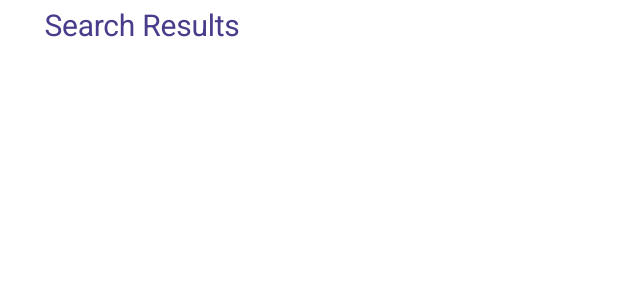
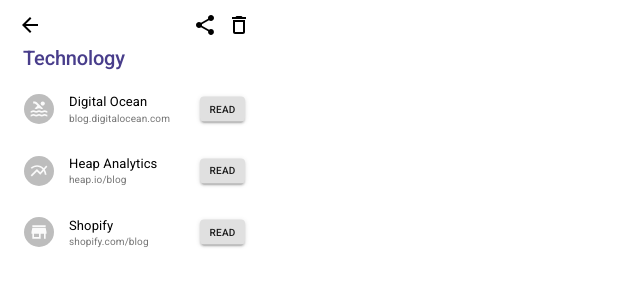
Before and after one commit to briantam23/sebra-chrome-extension, a React (Create React App) app in the folder client/: page /#/account/1/search-results in a window 1280 px wide. Shown: the top 300 px of the page, without its empty margins (0-640 px from the left). Built offline with nearby package versions, Linux system fonts and the light colour scheme.

Commit message:
Added Results screen

```diff
--- a/client/src/components/Nav.js
+++ b/client/src/components/Nav.js
@@ -14,7 +14,8 @@
     /* width: '243px' */
   },
   navContainer: {
-    width: '233px'
+    width: '233px',
+    height: '42px'
   },
   paymentButton: {
     marginLeft:'20px'
--- a/client/src/components/app/App.js
+++ b/client/src/components/app/App.js
@@ -5,8 +5,8 @@
 import Banner from '../Banner';
 import Auth from '../auth/Auth';
 import Payment from '../navScreens/payment/Payment';
-import FindSites from '../navScreens/FindSites';
-import SiteResults from '../navScreens/SiteResults';
+import FindSites from '../navScreens/findSites/FindSites';
+import SiteResults from '../navScreens/siteResults/SiteResults';
 import Settings from '../navScreens/Settings';
 import Nav from '../Nav';
 
--- a/client/src/components/navScreens/FindSites.js
+++ /dev/null
@@ -1,33 +0,0 @@
-import React from 'react';
-import { makeStyles } from '@material-ui/core/styles';
-import Typography from '@material-ui/core/Typography';
-
-
-const useStyles = makeStyles(theme => ({
-    mainContainer: {
-        display: 'flex',
-        flexDirection: 'column',
-        height: '300px',
-        width: '253px'
-    },
-    header: {
-        fontSize: '30px',
-        fontWeight: 400,
-        margin: '0px 0px 0px 15px',
-        color: 'darkslateblue',
-        alignSelf: 'center'
-    }
-}));
-
-
-const FindSites = () => {
-    const classes = useStyles();
-    return(
-        <div className={classes.mainContainer}>
-            <Typography variant="h2" className={classes.header}>Find Participating Sites</Typography>
-        </div>
-    )
-}
-
-
-export default FindSites;
--- /dev/null
+++ b/client/src/components/navScreens/findSites/CategoryItem.js
@@ -0,0 +1,47 @@
+import React from 'react';
+import { makeStyles } from '@material-ui/core/styles';
+import ListItem from '@material-ui/core/ListItem';
+import ListItemText from '@material-ui/core/ListItemText';
+import ListItemAvatar from '@material-ui/core/ListItemAvatar';
+import Avatar from '@material-ui/core/Avatar';
+import ImageIcon from '@material-ui/icons/Image';
+import WorkIcon from '@material-ui/icons/Work';
+import BeachAccessIcon from '@material-ui/icons/BeachAccess';
+
+
+const useStyles = makeStyles(theme => ({
+    listItemAvatar: {
+        minWidth: '45px'
+    },
+    avatar: {
+        fontSize: '20px',
+        width: '30px',
+        height: '30px'
+    },
+    listItemText:{
+        fontSize:'0.7em'
+    }
+}));
+
+const CategoryItem = ({ name }) => {
+    const classes = useStyles();
+
+    let iconComponent = null;
+    if(name === 'Photos') iconComponent = <ImageIcon fontSize='inherit'/>;
+    else if(name === 'Work') iconComponent = <WorkIcon fontSize='inherit'/>;
+    else if(name === 'Vacation') iconComponent = <BeachAccessIcon fontSize='inherit'/>;
+
+    return(
+        <ListItem>
+            <ListItemAvatar className={classes.listItemAvatar}>
+                <Avatar className={classes.avatar}>
+                    { iconComponent }
+                </Avatar>
+            </ListItemAvatar>
+            <ListItemText classes={{ primary: classes.listItemText }} primary={name}/>
+        </ListItem>
+    )
+}
+
+
+export default CategoryItem;
--- /dev/null
+++ b/client/src/components/navScreens/findSites/CategoryList.js
@@ -0,0 +1,31 @@
+import React from 'react';
+import CategoryItem from './CategoryItem';
+import { makeStyles } from '@material-ui/core/styles';
+import List from '@material-ui/core/List';
+
+
+const useStyles = makeStyles(theme => ({
+  root: {
+    width: '100%',
+    maxWidth: 360,
+    backgroundColor: theme.palette.background.paper,
+  }
+}));
+
+
+const CategoryList = () => {
+  const classes = useStyles();
+
+  return (
+    <List className={classes.root}>
+    {
+        ['Photos', 'Work', 'Vacation'].map((categoryName, idx) => (
+            <CategoryItem name={ categoryName } key={ idx }/>
+        ))
+    }
+    </List>
+  );
+}
+
+
+export default CategoryList;
--- /dev/null
+++ b/client/src/components/navScreens/findSites/FindSites.js
@@ -0,0 +1,74 @@
+import React from 'react';
+import CategoryList from './CategoryList';
+import { fade, makeStyles } from '@material-ui/core/styles';
+import Typography from '@material-ui/core/Typography';
+import SearchIcon from '@material-ui/icons/Search';
+import InputBase from '@material-ui/core/InputBase';
+
+
+const useStyles = makeStyles(theme => ({
+    mainContainer: {
+        display: 'flex',
+        flexDirection: 'column',
+        height: '300px',
+        width: '253px'
+    },
+    header: {
+        fontSize: '20px',
+        fontWeight: 500,
+        margin: '10px 0px 0px 15px',
+        color: 'darkslateblue',
+    },
+    search: {
+        position: 'relative',
+        borderRadius: theme.shape.borderRadius,
+        backgroundColor: fade(theme.palette.common.black, 0.05),
+        '&:hover': {
+          backgroundColor: fade(theme.palette.common.black, 0.15),
+        },
+        margin: '10px 10px 0px',
+        width: '228px'
+    },
+    searchIcon: {
+        width: '40px',
+        height: '100%',
+        position: 'absolute',
+        pointerEvents: 'none',
+        display: 'flex',
+        alignItems: 'center',
+        justifyContent: 'center',
+    },
+    inputRoot: {
+        color: 'inherit'
+    },
+    inputInput: {
+        padding: '8px 8px 8px 49px',
+        transition: theme.transitions.create('width'),
+        width: '100%'
+    }
+}));
+
+
+const FindSites = () => {
+    const classes = useStyles();
+    return(
+        <div className={classes.mainContainer}>
+            <Typography variant="h2" className={classes.header}>Find Participating Sites</Typography>
+            <div className={classes.search}>
+                <div className={classes.searchIcon}><SearchIcon/></div>
+                <InputBase
+                    placeholder="Search…"
+                    classes={{
+                        root: classes.inputRoot,
+                        input: classes.inputInput
+                    }}
+                    inputProps={{ 'aria-label': 'search' }}
+                />
+            </div>
+            <CategoryList/>
+        </div>
+    )
+}
+
+
+export default FindSites;
--- /dev/null
+++ b/client/src/components/navScreens/siteResults/ResultItem.js
@@ -0,0 +1,77 @@
+import React from 'react';
+import { makeStyles } from '@material-ui/core/styles';
+
+import ListItem from '@material-ui/core/ListItem';
+import ListItemText from '@material-ui/core/ListItemText';
+import ListItemAvatar from '@material-ui/core/ListItemAvatar';
+import Avatar from '@material-ui/core/Avatar';
+import ListItemSecondaryAction from '@material-ui/core/ListItemSecondaryAction';
+import Button from '@material-ui/core/Button';
+
+import PoolIcon from '@material-ui/icons/Pool';
+import MultilineChartIcon from '@material-ui/icons/MultilineChart';
+import StoreIcon from '@material-ui/icons/Store';
+
+
+const useStyles = makeStyles(theme => ({
+    listItemAvatar: {
+        minWidth: '45px'
+    },
+    avatar: {
+        fontSize: '20px',
+        width: '30px',
+        height: '30px'
+    },
+    primaryText:{
+        fontSize: '13px'
+    },
+    secondaryText:{
+        fontSize: '10px'
+    },
+    button: {
+        fontSize: '10px',
+        maxWidth: '45px',
+        minWidth: '45px',
+        maxHeight: '25px',
+        minHeight: '25px'
+    }
+}));
+
+const ResultItem = ({ name }) => {
+    const classes = useStyles();
+
+    let iconComponent, urlAddress = null;
+    if(name === 'Digital Ocean') {
+        iconComponent = <PoolIcon fontSize='inherit'/>;
+        urlAddress = 'blog.digitalocean.com';
+    }
+    else if(name === 'Heap Analytics') {
+        iconComponent = <MultilineChartIcon fontSize='inherit'/>;
+        urlAddress = 'heap.io/blog';
+    }
+    else if(name === 'Shopify') {
+        iconComponent = <StoreIcon fontSize='inherit'/>;
+        urlAddress = 'shopify.com/blog';
+    }
+
+    return(
+        <ListItem>
+            <ListItemAvatar className={classes.listItemAvatar}>
+                <Avatar className={classes.avatar}>
+                    { iconComponent }
+                </Avatar>
+            </ListItemAvatar>
+            <ListItemText
+                classes={{ primary: classes.primaryText, secondary: classes.secondaryText }}
+                primary={name}
+                secondary={urlAddress}
+            />
+            <ListItemSecondaryAction>
+                <Button className={classes.button} size='small' variant="contained">Read</Button>
+            </ListItemSecondaryAction>
+        </ListItem>
+    )
+}
+
+
+export default ResultItem;
--- /dev/null
+++ b/client/src/components/navScreens/siteResults/ResultList.js
@@ -0,0 +1,31 @@
+import React from 'react';
+import ResultItem from './ResultItem';
+import { makeStyles } from '@material-ui/core/styles';
+import List from '@material-ui/core/List';
+
+
+const useStyles = makeStyles(theme => ({
+  root: {
+    width: '100%',
+    maxWidth: 360,
+    backgroundColor: theme.palette.background.paper,
+  }
+}));
+
+
+const ResultList = () => {
+  const classes = useStyles();
+
+  return (
+    <List className={classes.root}>
+    {
+        ['Digital Ocean', 'Heap Analytics', 'Shopify'].map((resultName, idx) => (
+            <ResultItem name={ resultName } key={ idx }/>
+        ))
+    }
+    </List>
+  );
+}
+
+
+export default ResultList;
--- a/client/src/components/navScreens/SiteResults.js
+++ b/client/src/components/navScreens/siteResults/SiteResults.js
@@ -1,4 +1,6 @@
 import React from 'react';
+import SiteResultsIcons from './SiteResultsIcons';
+import ResultList from './ResultList';
 import { makeStyles } from '@material-ui/core/styles';
 import Typography from '@material-ui/core/Typography';
 
@@ -11,11 +13,10 @@
         width: '253px'
     },
     header: {
-        fontSize: '30px',
-        fontWeight: 400,
-        margin: '0px 0px 0px 15px',
+        fontSize: '20px',
+        fontWeight: 500,
+        margin: '5px 0px 0px 15px',
         color: 'darkslateblue',
-        alignSelf: 'center'
     }
 }));
 
@@ -23,7 +24,9 @@
     const classes = useStyles();
     return(
         <div className={classes.mainContainer}>
-            <Typography variant="h2" className={classes.header}>Search Results</Typography>
+            <SiteResultsIcons/>
+            <Typography variant="h2" className={classes.header}>Technology</Typography>
+            <ResultList/>
         </div>
     )
 }
--- /dev/null
+++ b/client/src/components/navScreens/siteResults/SiteResultsIcons.js
@@ -0,0 +1,37 @@
+import React from 'react';
+import { makeStyles } from '@material-ui/core/styles';
+import ArrowBackIcon from '@material-ui/icons/ArrowBack';
+import ShareIcon from '@material-ui/icons/Share';
+import DeleteOutlineIcon from '@material-ui/icons/DeleteOutline';
+
+
+const useStyles = makeStyles(theme => ({
+    iconContainer: {
+        display: 'flex',
+        justifyContent: 'space-between',
+        marginTop: '5px'
+    },
+    arrowIcon: {
+        marginLeft: '10px'
+    },
+    deleteIcon: {
+        margin: '0px 10px'
+    }
+}));
+
+const SiteResultsIcons = () => {
+    const classes = useStyles();
+
+    return(
+        <div className={classes.iconContainer}>
+            <ArrowBackIcon className={classes.arrowIcon}/>
+            <div>
+                <ShareIcon/>
+                <DeleteOutlineIcon className={classes.deleteIcon}/>
+            </div>
+        </div>
+    )
+}
+
+
+export default SiteResultsIcons;
--- a/client/src/util.js
+++ b/client/src/util.js
@@ -1,4 +1,4 @@
-export const calcLineItemCost = (unitPrice, quantity) => {
+/* export const calcLineItemCost = (unitPrice, quantity) => {
     return (unitPrice * quantity).toFixed(2);
 }
 export const calcSubtotal = cart => {
@@ -11,4 +11,4 @@
 
 export const calcTotal = (subtotal, shippingCost, taxes) => {
     return (Number(subtotal) + shippingCost + Number(taxes)).toFixed(2);
-}
+} */
```
